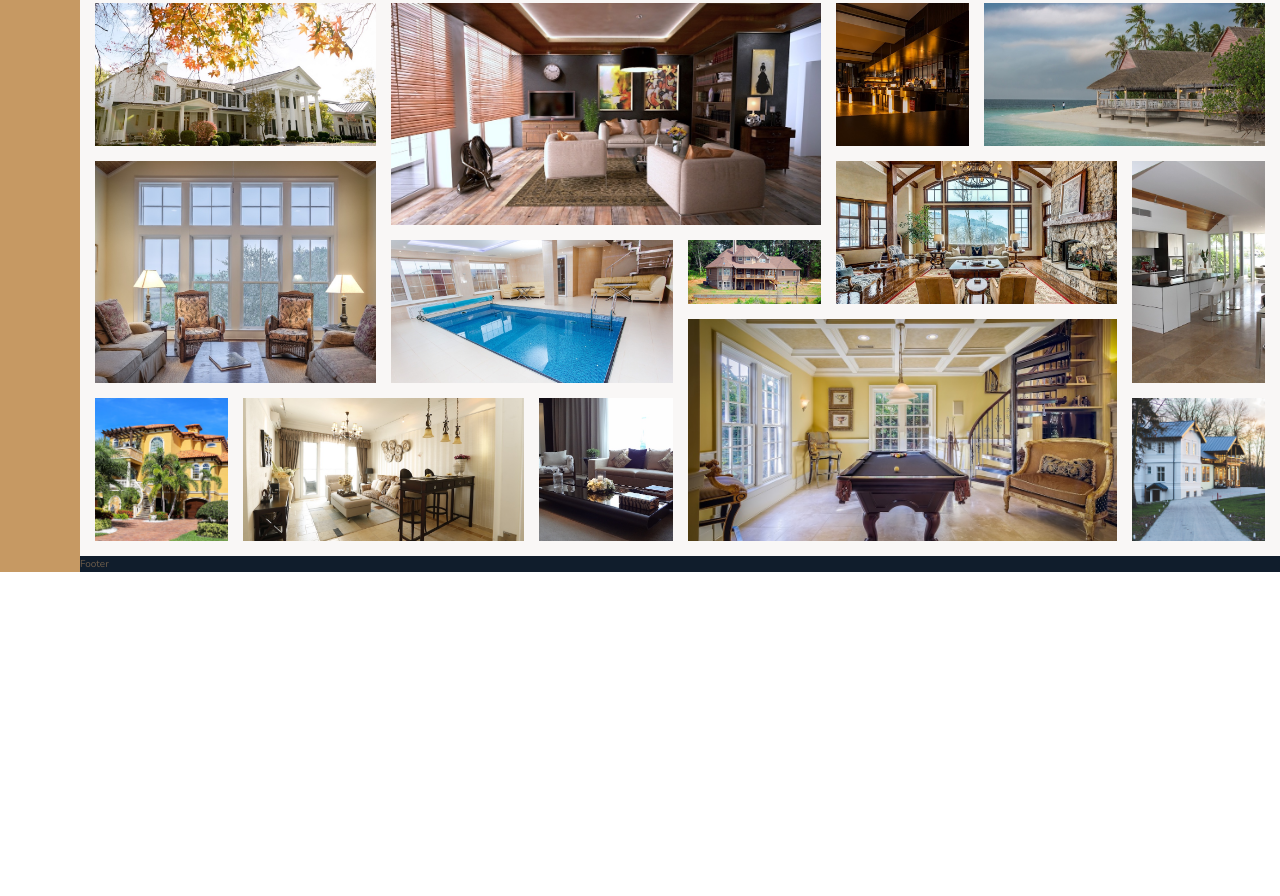
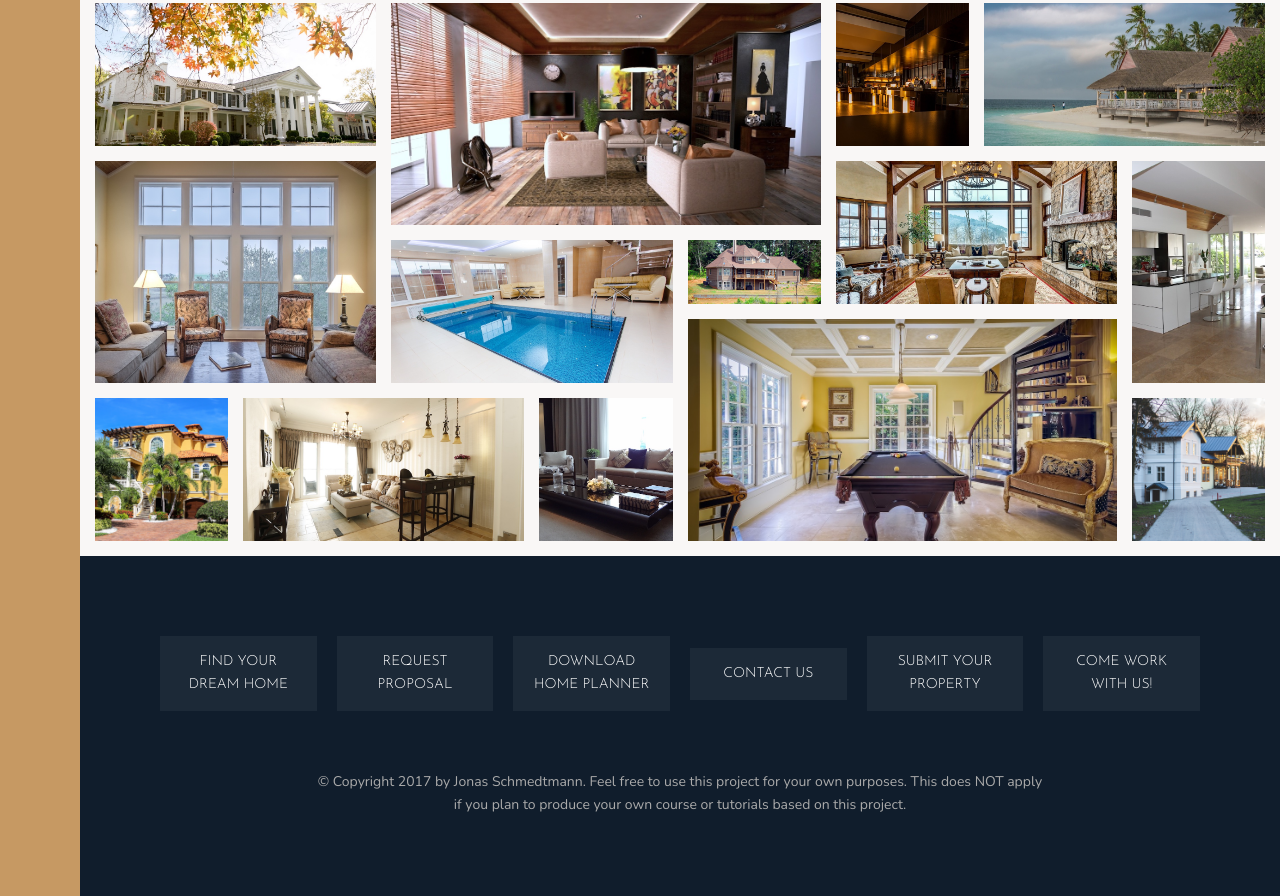
Before and after one commit to jsi-webdev/Nexter_Grid_Project, a website: page index.html in a window 1280 px wide. Shown: the part 3087-3983 px from the top of the page. Before the commit the page ends 3659 px from the top, so only its background shows below. Drawn offline with nearby package versions, Linux system fonts and the light colour scheme.

Commit message:
#10 FOOTER SECTION : place elements by using Grid layout instead of 1D flex layout

```diff
--- a/index.html
+++ b/index.html
@@ -362,6 +362,30 @@
         />
       </figure>
     </section>
-    <footer class="footer">Footer</footer>
+    <footer class="footer">
+      <ul class="nav">
+        <li class="nav__item">
+          <a href="#" class="nav__link">Find your dream home</a>
+        </li>
+        <li class="nav__item">
+          <a href="#" class="nav__link">Request proposal</a>
+        </li>
+        <li class="nav__item">
+          <a href="#" class="nav__link">Download home planner</a>
+        </li>
+        <li class="nav__item"><a href="#" class="nav__link">Contact us</a></li>
+        <li class="nav__item">
+          <a href="#" class="nav__link">Submit your property</a>
+        </li>
+        <li class="nav__item">
+          <a href="#" class="nav__link">Come work with us!</a>
+        </li>
+      </ul>
+      <p class="copyright">
+        &copy; Copyright 2017 by Jonas Schmedtmann. Feel free to use this
+        project for your own purposes. This does NOT apply if you plan to
+        produce your own course or tutorials based on this project.
+      </p>
+    </footer>
   </body>
 </html>
--- a/sass/_footer.scss
+++ b/sass/_footer.scss
@@ -1,4 +1,43 @@
 .footer {
   background-color: $color-secondary;
   grid-column: full-start / full-end;
+  padding: 8rem;
 }
+
+.nav {
+  list-style: none;
+  display: grid;
+  grid-template-columns: repeat(auto-fit, minmax(15rem, 1fr));
+  grid-gap: 2rem;
+  align-items: center;
+
+  &__link:link,
+  &__link:visited {
+    background-color: rgba(#fff, 0.05);
+    font-size: 1.4rem;
+    color: #fff;
+    text-decoration: none;
+    font-family: $font-display;
+    text-transform: uppercase;
+    text-align: center;
+    padding: 1.5rem;
+    display: block;
+    transition: all 0.2s;
+  }
+
+  &__link:hover,
+  &__link:active {
+    background-color: rgba(#fff, 0.1);
+    transform: translateY(0.3rem);
+  }
+}
+
+.copyright {
+  font-size: 1.4rem;
+  color: $color-grey-light-2;
+  text-align: center;
+  margin-top: 6rem;
+  margin-left: auto;
+  margin-right: auto;
+  width: 70%;
+}
```
Also changed, not shown: css/style.css.
